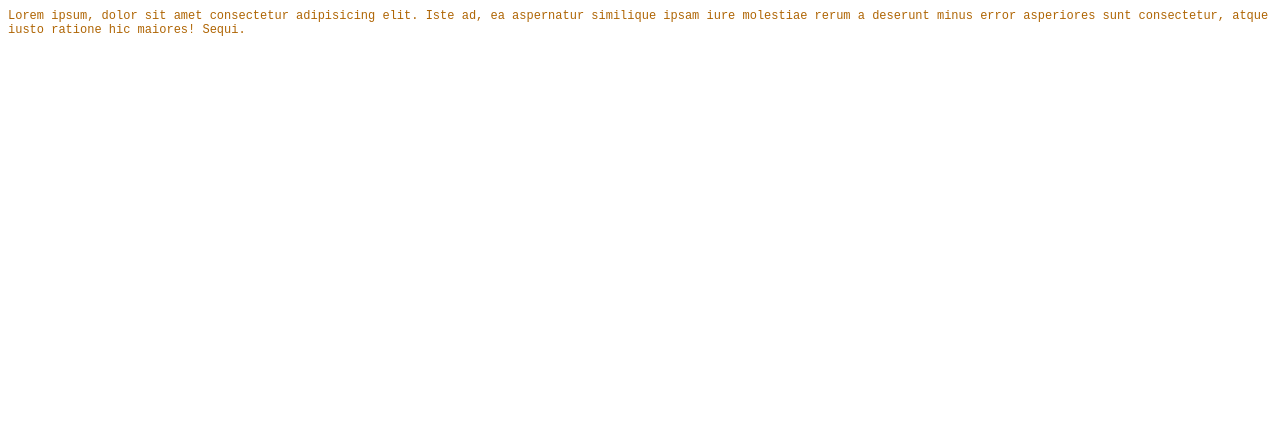
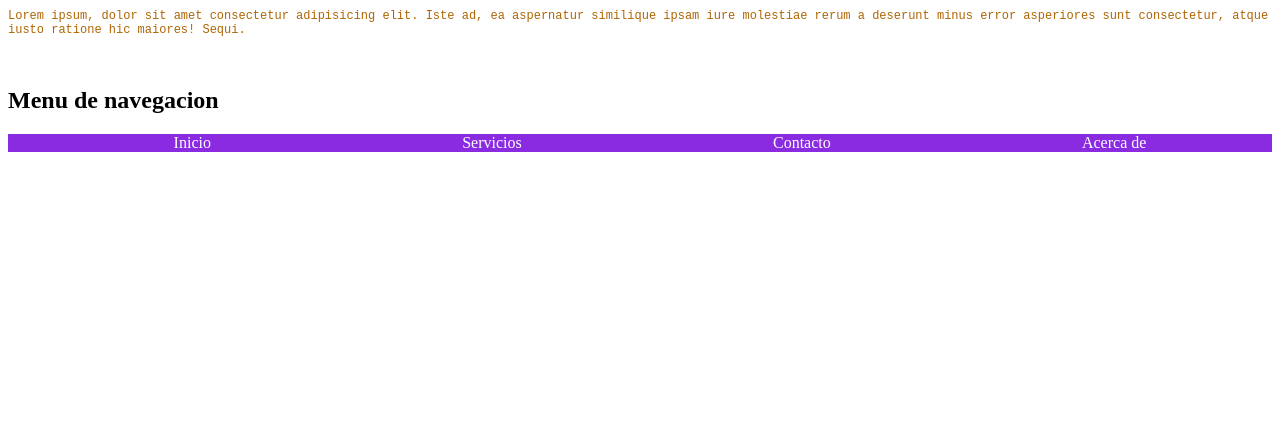
Before and after one commit to Manuel-O-12/Practicas_Programacion_web, a plain HTML site: page CSS_Practicas/index.html in a window 1280 px wide. Shown: the part 373-800 px from the top of the page. Drawn offline with Linux system fonts and the light colour scheme.

Commit message:
CSS: Menú horizontal

```diff
--- a/CSS_Practicas/assets/style.css
+++ b/CSS_Practicas/assets/style.css
@@ -21,3 +21,22 @@
     font-family: 'Courier New', Courier, monospace;
     font-size: 12px;
 }
+
+ul {
+    display: flex;
+    /*align-items: center;*/
+    justify-content: space-around;
+    background-color: blueviolet;
+
+}
+
+li {
+    list-style-type: none;
+
+}
+
+li a {
+    color: rgb(255, 255, 255);
+    text-decoration: none;
+
+}
--- a/CSS_Practicas/index.html
+++ b/CSS_Practicas/index.html
@@ -36,5 +36,24 @@
         Lorem ipsum, dolor sit amet consectetur adipisicing elit. Iste ad, ea aspernatur similique ipsam iure molestiae rerum a deserunt minus error asperiores sunt consectetur, atque iusto ratione hic maiores! Sequi.
     </p>
 
+    <br>
+
+    <h2>Menu de navegacion</h2>
+
+    <ul>
+        <li>
+            <a href="index.html">Inicio</a>
+        </li>
+        <li>
+            <a href="./views/servicios.html">Servicios</a>
+        </li>
+        <li>
+            <a href="./views/contacto.html">Contacto</a>
+        </li>
+        <li>
+            <a href="./views/acercade.html">Acerca de</a>
+        </li>
+    </ul>
+
 </body>
 </html>
```
Also changed, not shown: CSS_Practicas/views/acercade.html (added, +30 -0 lines), CSS_Practicas/views/contacto.html (added, +30 -0 lines), CSS_Practicas/views/servicios.html (added, +30 -0 lines).
